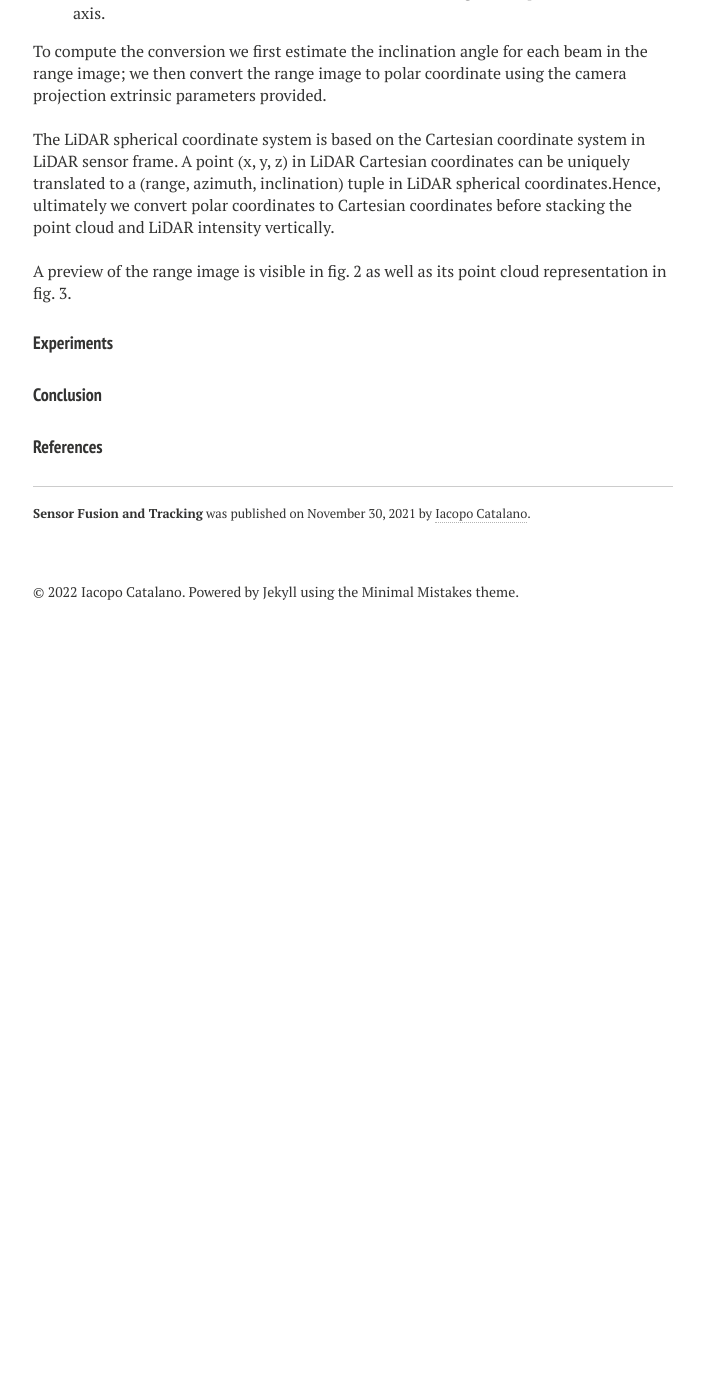
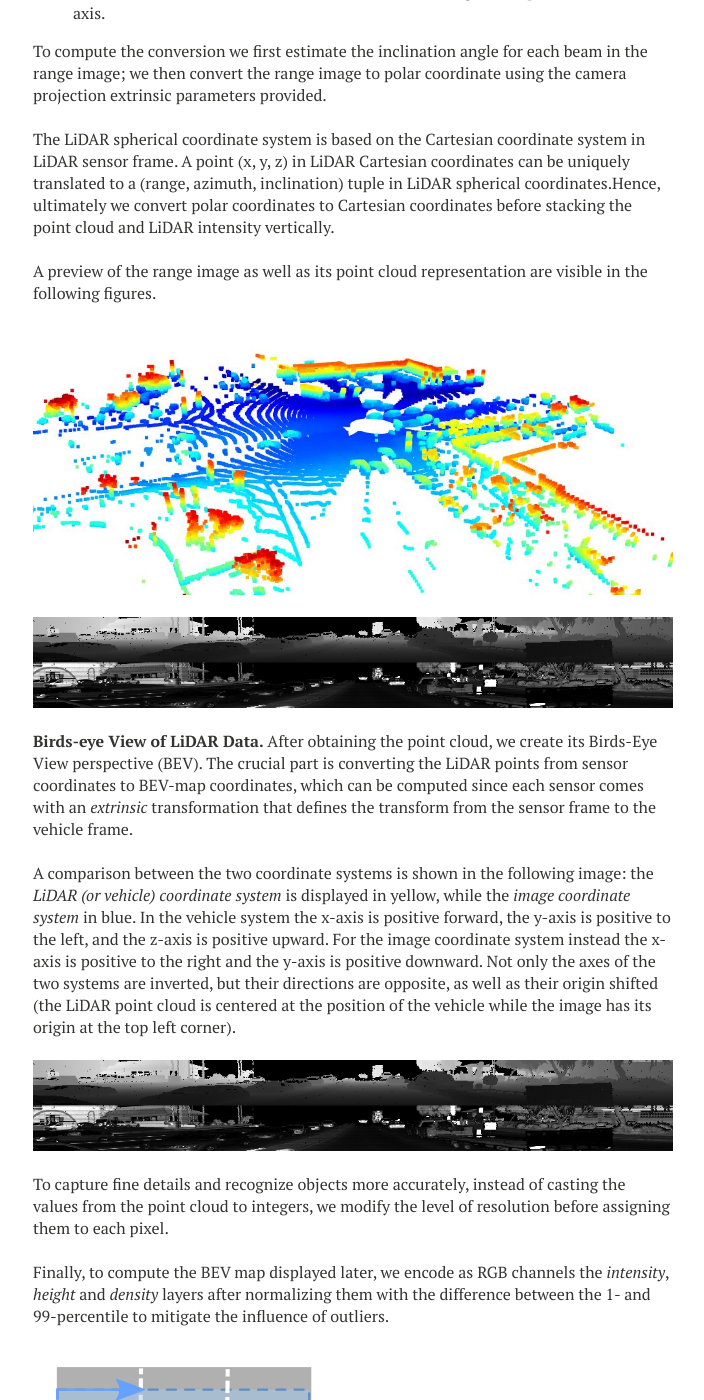
Before and after one commit to IacopomC/iacopomc.github.io, a Jekyll site: the page built from _posts/2021-11-30-sensor-fusion-and-tracking.md, in a window 1280 px wide and 1400 px high, scrolled down 2708 px. Shown: the whole window, without its empty margins (287-991 px from the left). Built offline with Jekyll 4.4.1, drawn with Linux system fonts in a browser that asks for light colours; nearby versions of some CDN libraries; our own code applies the rules of GitHub Pages for plain Markdown files; before the commit the page ends 3358 px from its top, so only the background shows below that.

Commit message:
birds eye view of lidar data section

```diff
--- a/_posts/2021-11-30-sensor-fusion-and-tracking.md
+++ b/_posts/2021-11-30-sensor-fusion-and-tracking.md
@@ -87,7 +87,43 @@ LiDAR Cartesian coordinates can be uniquely translated to a (range, azimuth, inc
 
 <br/>
 
-A preview of the range image is visible in fig. 2 as well as its point cloud representation in fig. 3.
+A preview of the range image as well as its point cloud representation are visible in the following figures.
+
+<br/>
+
+<img src="{{ site.url }}/assets/images/sensor-fusion-tracking-post/img_pcl.JPG">
+
+<br/>
+
+<img src="{{ site.url }}/assets/images/sensor-fusion-tracking-post/img_range.png">
+
+<br/>
+
+**Birds-eye View of LiDAR Data.** After obtaining the point
+cloud, we create its Birds-Eye View perspective (BEV). The crucial part is converting the LiDAR points from sensor coordinates to BEV-map coordinates, which can be computed since each sensor comes with an *extrinsic* transformation that defines the transform from the sensor frame to the vehicle frame.
+
+<br/>
+
+A comparison between the two coordinate systems is shown
+in the following image: the *LiDAR (or vehicle) coordinate system* is displayed in yellow, while the *image coordinate system* in blue. In the vehicle system the x-axis is positive forward, the y-axis is positive to the left, and the z-axis is positive upward. For the image coordinate system instead the x-axis is positive to the right and the y-axis is positive downward. Not only the axes of the two systems are inverted, but their directions are opposite, as well as their origin shifted (the LiDAR point cloud is centered at the position of the vehicle while the image has its origin at the top left corner).
+
+<br/>
+
+<img src="{{ site.url }}/assets/images/sensor-fusion-tracking-post/img_range.png">
+
+<br/>
+
+To capture fine details and recognize objects more accurately,
+instead of casting the values from the point cloud to integers, we modify the level of resolution before assigning them to each pixel.
+
+<br/>
+
+Finally, to compute the BEV map displayed later, we encode
+as RGB channels the *intensity*, *height* and *density* layers after normalizing them with the difference between the 1- and 99-percentile to mitigate the influence of outliers.
+
+<br/>
+
+<img src="{{ site.url }}/assets/images/sensor-fusion-tracking-post/lidar_axes.png">
 
 #### Experiments
 
```
Also changed, not shown: assets/images/sensor-fusion-tracking-post/img_bev.png (added), assets/images/sensor-fusion-tracking-post/img_pcl.JPG (added), assets/images/sensor-fusion-tracking-post/img_range.png (added), assets/images/sensor-fusion-tracking-post/lidar_axes.png (added).
